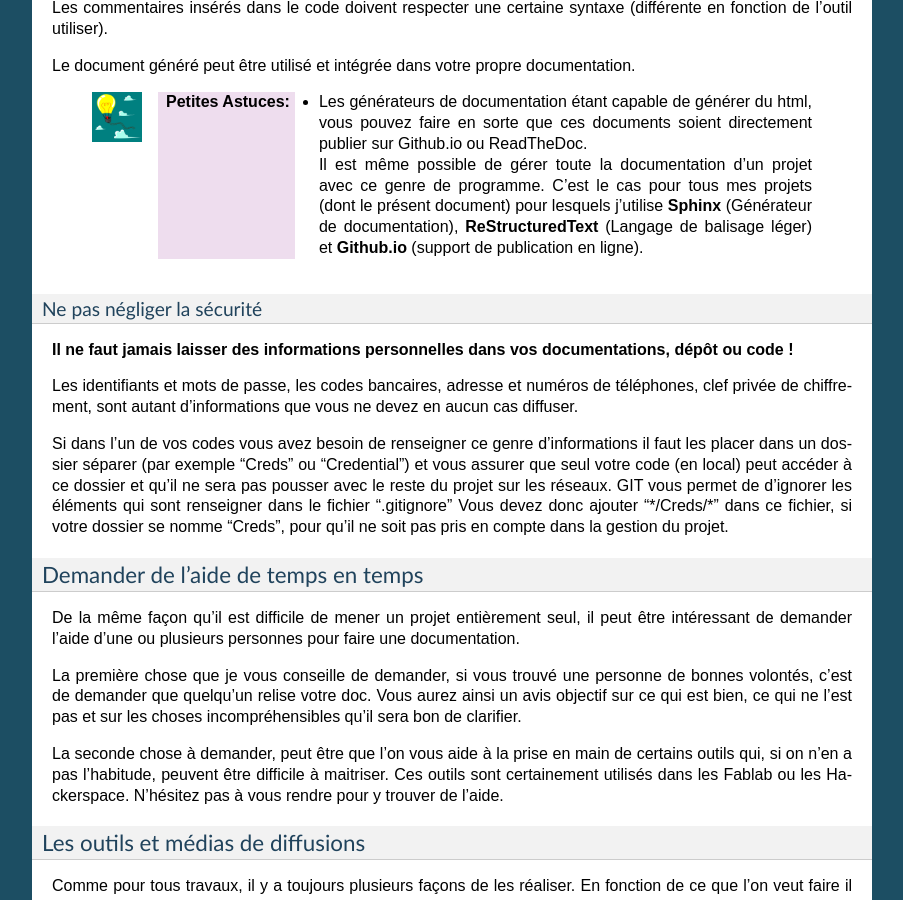
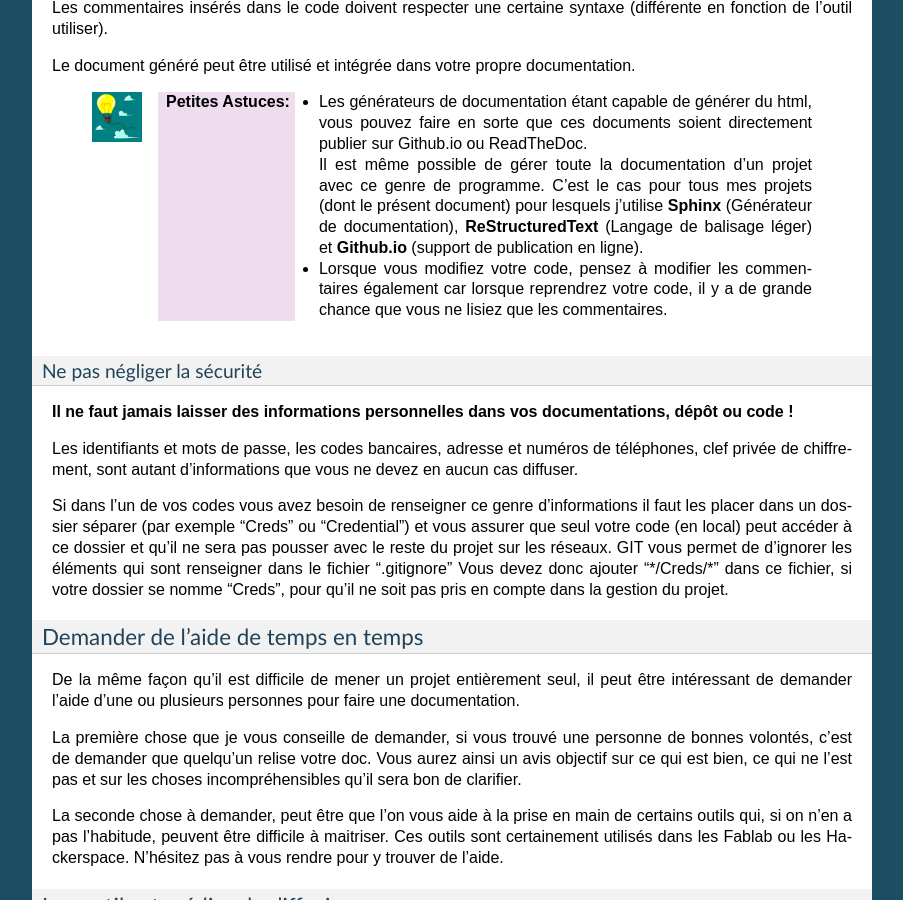
Before and after one commit to volab/howto_doc, a Sphinx documentation site: the page built from _1_userDoc/source/howTo_Doc.rst, in a window 1280 px wide and 900 px high, scrolled down 12737 px. Shown: the whole window, without its empty margins (198-1101 px from the left). Built offline with Sphinx 7.4.7, drawn with Linux system fonts in a browser that asks for light colours.

Commit message:
UP: howTo_doc

```diff
--- a/_1_userDoc/source/howTo_Doc.rst
+++ b/_1_userDoc/source/howTo_Doc.rst
@@ -775,6 +775,10 @@ Le document généré peut être utilisé et intégrée dans votre propre docume
                           **ReStructuredText** (Langage de balisage léger) et **Github.io** (support de
                           publication en ligne).
 
+                        * Lorsque vous modifiez votre code, pensez à modifier les commentaires
+                          également car lorsque reprendrez votre code, il y a de grande chance que
+                          vous ne lisiez que les commentaires.
+
 Ne pas négliger la sécurité
 ---------------------------
 
```
